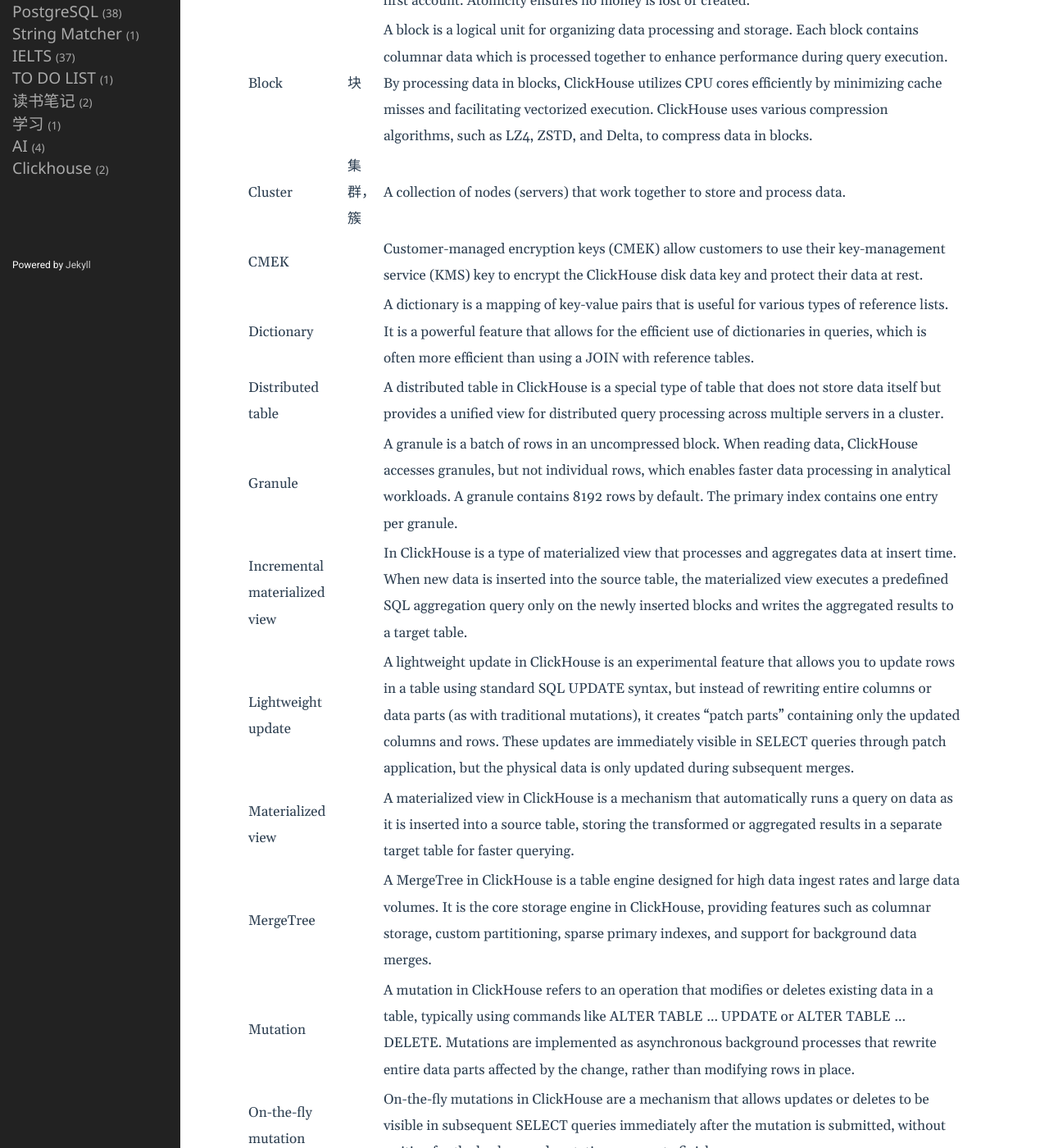
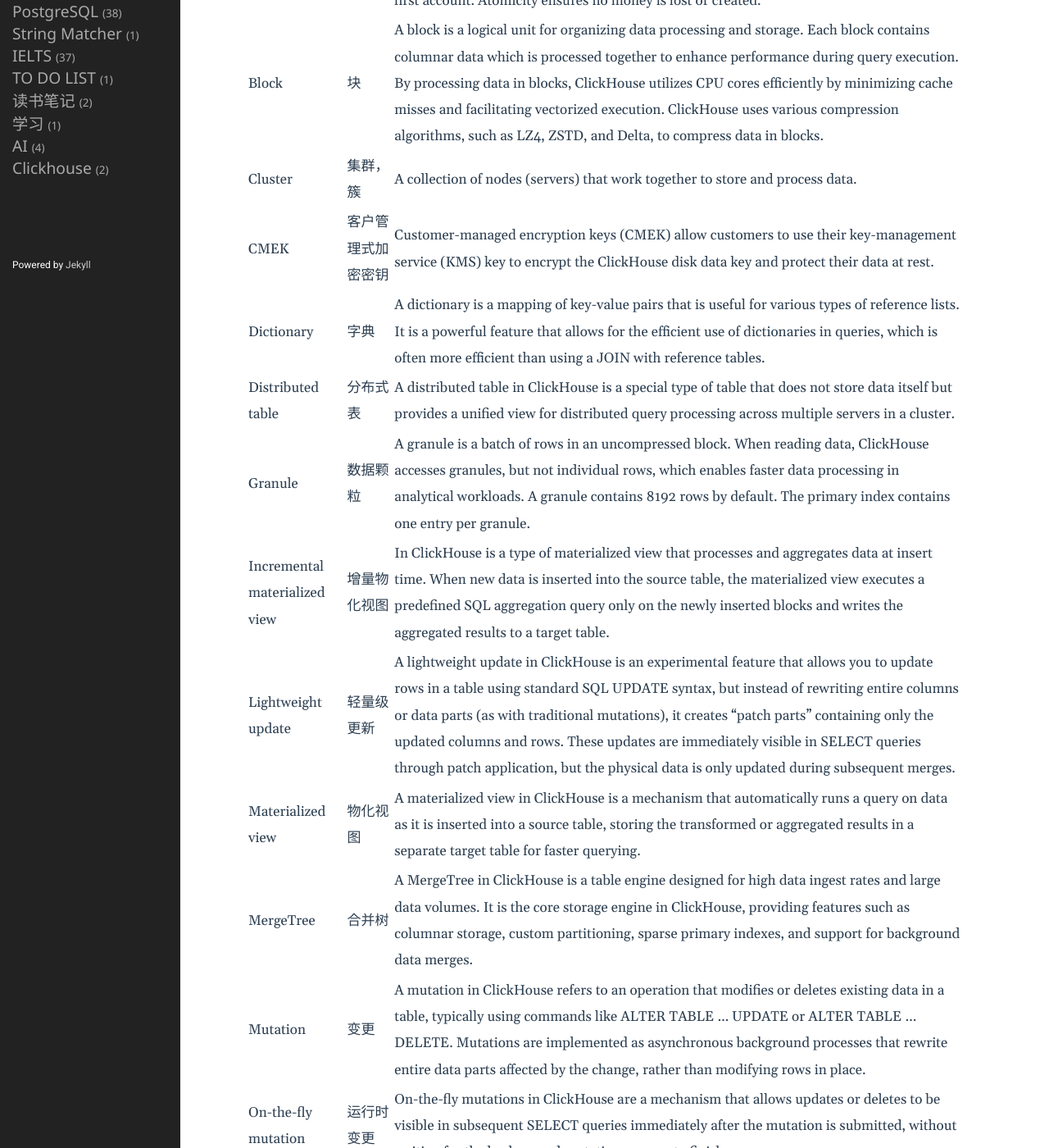
Before and after one commit to yejinp/yejinp.github.io, a Jekyll site: the page built from _posts/2025-10-18-学习clickhouse之术语.markdown, in a window 1280 px wide and 1400 px high, scrolled down 436 px. Shown: the whole window at 82% size. Built offline with Jekyll 4.4.1, drawn with Linux system fonts in a browser that asks for light colours; some of the changed text lies outside the part shown.

Commit message:
补充中文翻译

```diff
--- a/_posts/2025-10-18-学习clickhouse之术语.markdown
+++ b/_posts/2025-10-18-学习clickhouse之术语.markdown
@@ -14,26 +14,26 @@
 |Atomicity |原子性 |Atomicity ensures that a transaction (a series of database operations) is treated as a single, indivisible unit. This means that either all operations within the transaction occur, or none do. An example of an atomic transaction is transferring money from one bank account to another. If either step of the transfer fails, the transaction fails, and the money stays in the first account. Atomicity ensures no money is lost or created. | |
 |Block |块 |A block is a logical unit for organizing data processing and storage. Each block contains columnar data which is processed together to enhance performance during query execution. By processing data in blocks, ClickHouse utilizes CPU cores efficiently by minimizing cache misses and facilitating vectorized execution. ClickHouse uses various compression algorithms, such as LZ4, ZSTD, and Delta, to compress data in blocks. | |
 |Cluster | 集群，簇|A collection of nodes (servers) that work together to store and process data. | |
-|CMEK | | Customer-managed encryption keys (CMEK) allow customers to use their key-management service (KMS) key to encrypt the ClickHouse disk data key and protect their data at rest. | |
-|Dictionary | |A dictionary is a mapping of key-value pairs that is useful for various types of reference lists. It is a powerful feature that allows for the efficient use of dictionaries in queries, which is often more efficient than using a JOIN with reference tables. | |
-|Distributed table | |A distributed table in ClickHouse is a special type of table that does not store data itself but provides a unified view for distributed query processing across multiple servers in a cluster.| |
-|Granule | |A granule is a batch of rows in an uncompressed block. When reading data, ClickHouse accesses granules, but not individual rows, which enables faster data processing in analytical workloads. A granule contains 8192 rows by default. The primary index contains one entry per granule. | |
-|Incremental materialized view | |In ClickHouse is a type of materialized view that processes and aggregates data at insert time. When new data is inserted into the source table, the materialized view executes a predefined SQL aggregation query only on the newly inserted blocks and writes the aggregated results to a target table. | |
-|Lightweight update | |A lightweight update in ClickHouse is an experimental feature that allows you to update rows in a table using standard SQL UPDATE syntax, but instead of rewriting entire columns or data parts (as with traditional mutations), it creates "patch parts" containing only the updated columns and rows. These updates are immediately visible in SELECT queries through patch application, but the physical data is only updated during subsequent merges. | |
-|Materialized view | |A materialized view in ClickHouse is a mechanism that automatically runs a query on data as it is inserted into a source table, storing the transformed or aggregated results in a separate target table for faster querying. | |
-|MergeTree | |A MergeTree in ClickHouse is a table engine designed for high data ingest rates and large data volumes. It is the core storage engine in ClickHouse, providing features such as columnar storage, custom partitioning, sparse primary indexes, and support for background data merges. | |
-|Mutation | |A mutation in ClickHouse refers to an operation that modifies or deletes existing data in a table, typically using commands like ALTER TABLE ... UPDATE or ALTER TABLE ... DELETE. Mutations are implemented as asynchronous background processes that rewrite entire data parts affected by the change, rather than modifying rows in place. | |
-|On-the-fly mutation | |On-the-fly mutations in ClickHouse are a mechanism that allows updates or deletes to be visible in subsequent SELECT queries immediately after the mutation is submitted, without waiting for the background mutation process to finish. | |
-|Parts | |A physical file on a disk that stores a portion of the table's data. This is different from a partition, which is a logical division of a table's data that is created using a partition key. | |
-|Partitioning key | |A partitioning key in ClickHouse is a SQL expression defined in the PARTITION BY clause when creating a table. It determines how data is logically grouped into partitions on disk. Each unique value of the partitioning key forms its own physical partition, allowing for efficient data management operations such as dropping, moving, or archiving entire partitions. | |
-|Primary key | |In ClickHouse, a primary key determines the order in which data is stored on disk and is used to build a sparse index that speeds up query filtering. Unlike traditional databases, the primary key in ClickHouse does not enforce uniqueness—multiple rows can have the same primary key value. | |
-|Projection | |A projection in ClickHouse is a hidden, automatically maintained table that stores data in a different order or with precomputed aggregations to speed up queries, especially those filtering on columns not in the main primary key. | |
-|Refreshable materialized view | |Refreshable materialized view is a type of materialized view that periodically re-executes its query over the full dataset and stores the result in a target table. Unlike incremental materialized views, refreshable materialized views are updated on a schedule and can support complex queries, including JOINs and UNIONs, without restrictions. | |
-|Replica | |A copy of the data stored in a ClickHouse database. You can have any number of replicas of the same data for redundancy and reliability. Replicas are used in conjunction with the ReplicatedMergeTree table engine, which enables ClickHouse to keep multiple copies of data in sync across different servers. | |
-|Shard | |A subset of data. ClickHouse always has at least one shard for your data. If you do not split the data across multiple servers, your data will be stored in one shard. Sharding data across multiple servers can be used to divide the load if you exceed the capacity of a single server. | |
+|CMEK |客户管理式加密密钥 | Customer-managed encryption keys (CMEK) allow customers to use their key-management service (KMS) key to encrypt the ClickHouse disk data key and protect their data at rest. | |
+|Dictionary |字典 |A dictionary is a mapping of key-value pairs that is useful for various types of reference lists. It is a powerful feature that allows for the efficient use of dictionaries in queries, which is often more efficient than using a JOIN with reference tables. | |
+|Distributed table |分布式表 |A distributed table in ClickHouse is a special type of table that does not store data itself but provides a unified view for distributed query processing across multiple servers in a cluster.| |
+|Granule | 数据颗粒|A granule is a batch of rows in an uncompressed block. When reading data, ClickHouse accesses granules, but not individual rows, which enables faster data processing in analytical workloads. A granule contains 8192 rows by default. The primary index contains one entry per granule. | |
+|Incremental materialized view |增量物化视图 |In ClickHouse is a type of materialized view that processes and aggregates data at insert time. When new data is inserted into the source table, the materialized view executes a predefined SQL aggregation query only on the newly inserted blocks and writes the aggregated results to a target table. | |
+|Lightweight update |轻量级更新 |A lightweight update in ClickHouse is an experimental feature that allows you to update rows in a table using standard SQL UPDATE syntax, but instead of rewriting entire columns or data parts (as with traditional mutations), it creates "patch parts" containing only the updated columns and rows. These updates are immediately visible in SELECT queries through patch application, but the physical data is only updated during subsequent merges. | |
+|Materialized view |物化视图 |A materialized view in ClickHouse is a mechanism that automatically runs a query on data as it is inserted into a source table, storing the transformed or aggregated results in a separate target table for faster querying. | |
+|MergeTree |合并树 |A MergeTree in ClickHouse is a table engine designed for high data ingest rates and large data volumes. It is the core storage engine in ClickHouse, providing features such as columnar storage, custom partitioning, sparse primary indexes, and support for background data merges. | |
+|Mutation |变更 |A mutation in ClickHouse refers to an operation that modifies or deletes existing data in a table, typically using commands like ALTER TABLE ... UPDATE or ALTER TABLE ... DELETE. Mutations are implemented as asynchronous background processes that rewrite entire data parts affected by the change, rather than modifying rows in place. | |
+|On-the-fly mutation |运行时变更 |On-the-fly mutations in ClickHouse are a mechanism that allows updates or deletes to be visible in subsequent SELECT queries immediately after the mutation is submitted, without waiting for the background mutation process to finish. | |
+|Parts |数据片段 |A physical file on a disk that stores a portion of the table's data. This is different from a partition, which is a logical division of a table's data that is created using a partition key. | |
+|Partitioning key |分区键 |A partitioning key in ClickHouse is a SQL expression defined in the PARTITION BY clause when creating a table. It determines how data is logically grouped into partitions on disk. Each unique value of the partitioning key forms its own physical partition, allowing for efficient data management operations such as dropping, moving, or archiving entire partitions. | |
+|Primary key |主键 |In ClickHouse, a primary key determines the order in which data is stored on disk and is used to build a sparse index that speeds up query filtering. Unlike traditional databases, the primary key in ClickHouse does not enforce uniqueness—multiple rows can have the same primary key value. | |
+|Projection |投影 |A projection in ClickHouse is a hidden, automatically maintained table that stores data in a different order or with precomputed aggregations to speed up queries, especially those filtering on columns not in the main primary key. | |
+|Refreshable materialized view |可更新物化视图 |Refreshable materialized view is a type of materialized view that periodically re-executes its query over the full dataset and stores the result in a target table. Unlike incremental materialized views, refreshable materialized views are updated on a schedule and can support complex queries, including JOINs and UNIONs, without restrictions. | |
+|Replica |副本 |A copy of the data stored in a ClickHouse database. You can have any number of replicas of the same data for redundancy and reliability. Replicas are used in conjunction with the ReplicatedMergeTree table engine, which enables ClickHouse to keep multiple copies of data in sync across different servers. | |
+|Shard |分片 |A subset of data. ClickHouse always has at least one shard for your data. If you do not split the data across multiple servers, your data will be stored in one shard. Sharding data across multiple servers can be used to divide the load if you exceed the capacity of a single server. | |
 |Skipping index | 跳索引|Skipping indices are used to store small amounts of metadata at the level of multiple consecutive granules which allows ClickHouse to avoid scanning irrelevant rows. Skipping indices provide a lightweight alternative to projections. | |
 |Sorting key |排序键 | In ClickHouse, a sorting key defines the physical order of rows on disk. If you do not specify a primary key, ClickHouse uses the sorting key as the primary key. If you specify both, the primary key must be a prefix of the sorting key. | |
-|Sparse index | |A type of indexing when the primary index contains one entry for a group of rows, rather than a single row. The entry that corresponds to a group of rows is referred to as a mark. With sparse indexes, ClickHouse first identifies groups of rows that potentially match the query and then processes them separately to find a match. Because of this, the primary index is small enough to be loaded into the memory. | |
+|Sparse index | 稀疏索引|A type of indexing when the primary index contains one entry for a group of rows, rather than a single row. The entry that corresponds to a group of rows is referred to as a mark. With sparse indexes, ClickHouse first identifies groups of rows that potentially match the query and then processes them separately to find a match. Because of this, the primary index is small enough to be loaded into the memory. | |
 |Table engine |表引擎 | Table engines in ClickHouse determine how data is written, stored and accessed. MergeTree is the most common table engine, and allows quick insertion of large amounts of data which get processed in the background.| |
-|TTL | |Time To Live (TTL) is A ClickHouse feature that automatically moves, deletes, or rolls up columns or rows after a certain time period. This allows you to manage storage more efficiently because you can delete, move, or archive the data that you no longer need to access frequently. | |
+|TTL |TTL |Time To Live (TTL) is A ClickHouse feature that automatically moves, deletes, or rolls up columns or rows after a certain time period. This allows you to manage storage more efficiently because you can delete, move, or archive the data that you no longer need to access frequently. | |
 | | | | |
```
